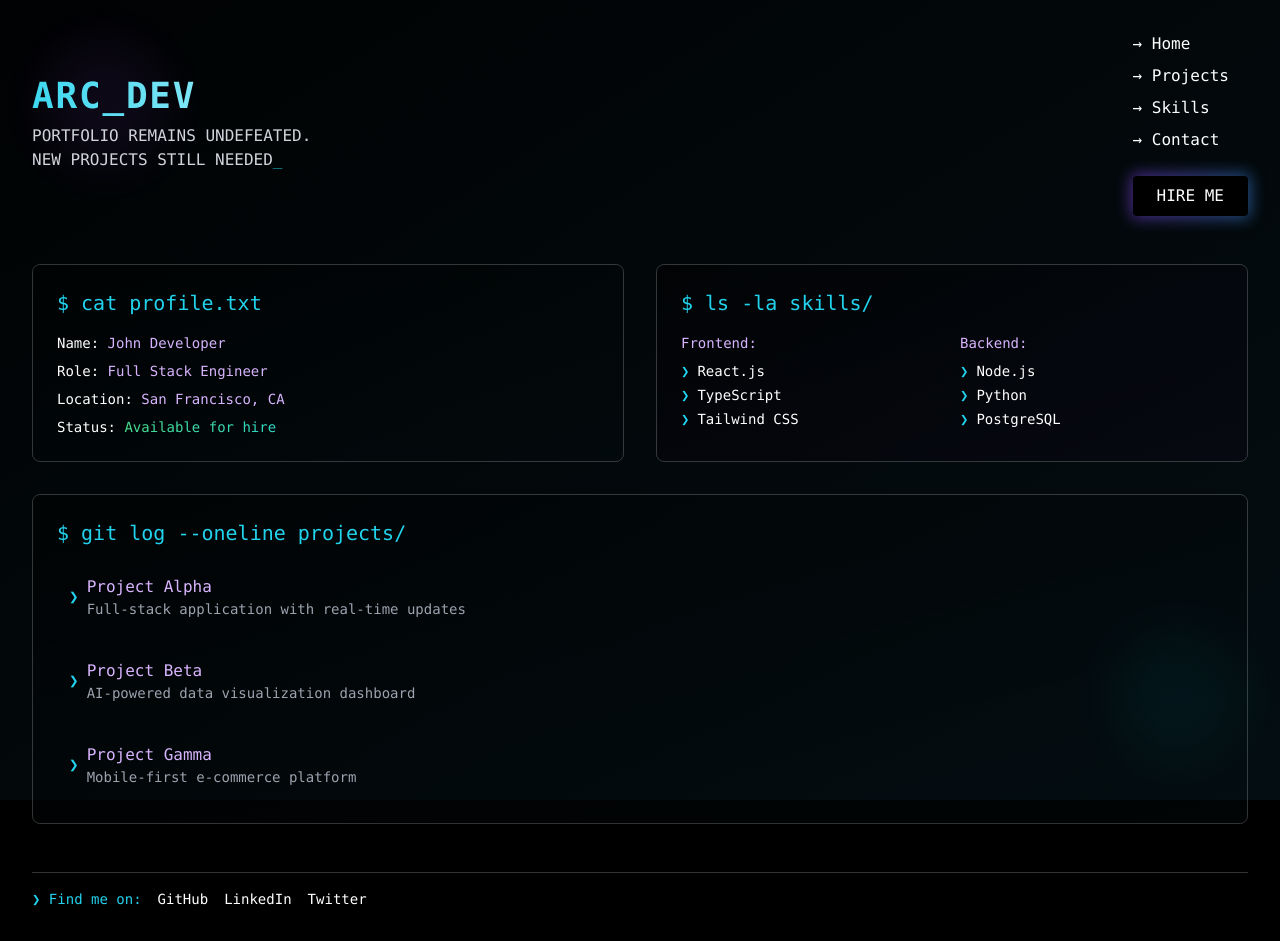
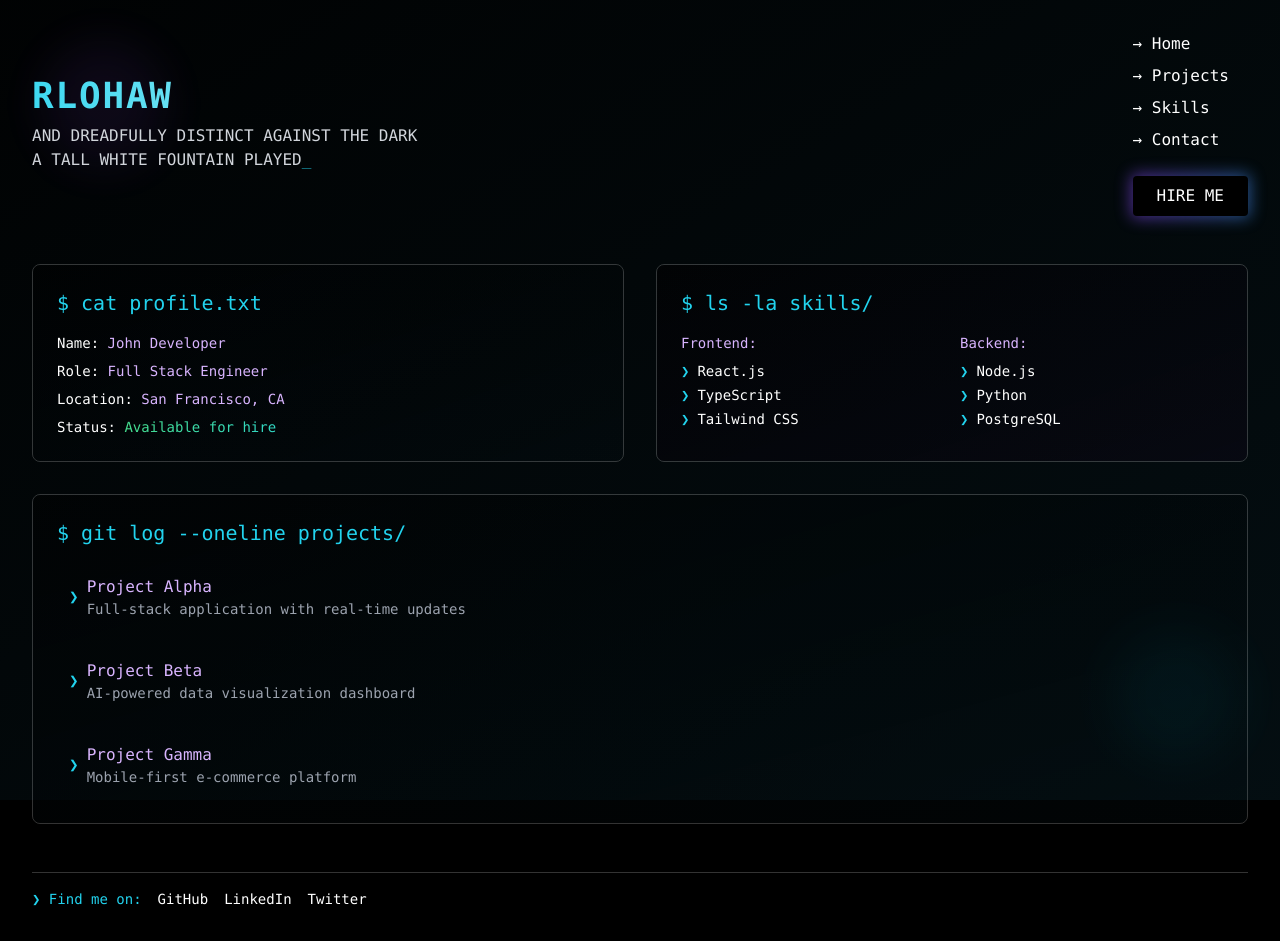
Before and after one commit to Rl0h4w/portfolio, a React (Vite) app: page / in a window 1280 px wide. Built offline with nearby package versions, Linux system fonts and the light colour scheme.

Commit message:
Add GitHub Actions workflow

```diff
--- a/package.json
+++ b/package.json
@@ -6,7 +6,7 @@
   "scripts": {
     "dev": "vite",
     "build": "vite build",
-    "lint": "eslint .",
+    "lint": "eslint . --ext js,jsx --report-unused-disable-directives --max-warnings 0",
     "preview": "vite preview",
     "predeploy": "npm run build",
     "deploy": "gh-pages -d dist"
@@ -25,7 +25,6 @@
     "eslint-plugin-react": "^7.37.2",
     "eslint-plugin-react-hooks": "^5.0.0",
     "eslint-plugin-react-refresh": "^0.4.16",
-    "gh-pages": "^6.2.0",
     "globals": "^15.13.0",
     "postcss": "^8.4.49",
     "tailwindcss": "^3.4.17",
--- a/src/components/AnimatedPortfolio.jsx
+++ b/src/components/AnimatedPortfolio.jsx
@@ -31,10 +31,10 @@ const AnimatedPortfolio = () => {
                style={{
                  animation: 'gradient 3s ease infinite',
                }}>
-            ARC_DEV
+            RLOHAW
           </div>
-          <div className="text-gray-300 mt-2">PORTFOLIO REMAINS UNDEFEATED.</div>
-          <div className="text-gray-300">NEW PROJECTS STILL NEEDED<span className="animate-pulse text-cyan-400">_</span></div>
+          <div className="text-gray-300 mt-2">AND DREADFULLY DISTINCT AGAINST THE DARK</div>
+          <div className="text-gray-300">A TALL WHITE FOUNTAIN PLAYED<span className="animate-pulse text-cyan-400">_</span></div>
         </div>
         <div className="ml-auto">
           <nav>
--- a/vite.config.js
+++ b/vite.config.js
@@ -1,8 +1,8 @@
 import react from '@vitejs/plugin-react'
 import {defineConfig} from 'vite'
 
-// https://vitejs.dev/config/
 export default defineConfig({
   plugins: [react()],
+  base: '/',
   base: '/portfolio/',
 })
```
Also changed, not shown: 2 other files (tests, documents, lock files or other folders).
